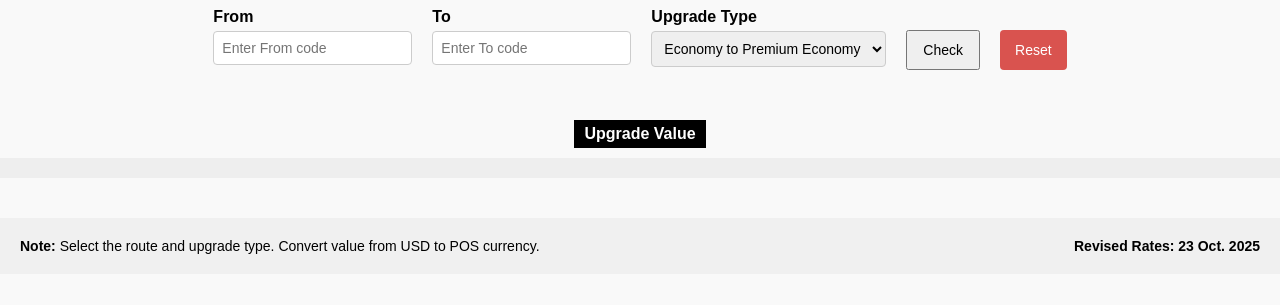
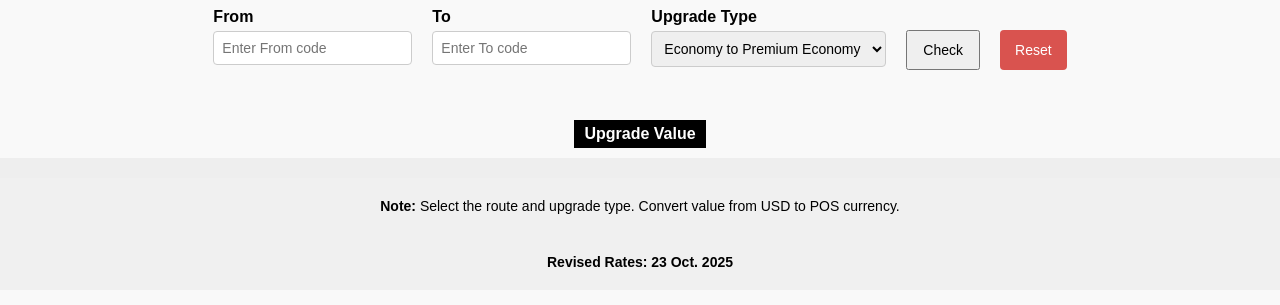
Before and after one commit to A-M-Morgan/RCC-Promo, a plain HTML site: page index.html in a window 1280 px wide. Shown: the part 171-476 px from the top of the page. Drawn offline with Linux system fonts and the light colour scheme.

Commit message:
Update style.css

```diff
--- a/style.css
+++ b/style.css
@@ -77,12 +77,13 @@ button {
 }
 footer {
     display: flex;
-    justify-content: space-between;
+    flex-direction: column; /* Stack lines vertically */
+    align-items: center;    /* Center text */
     padding: 20px;
     background-color: #f0f0f0;
-    margin-top: 40px;
     font-size: 14px;
 }
 .date {
+    margin-top: 40px;
     font-weight: bold;
 }
```
